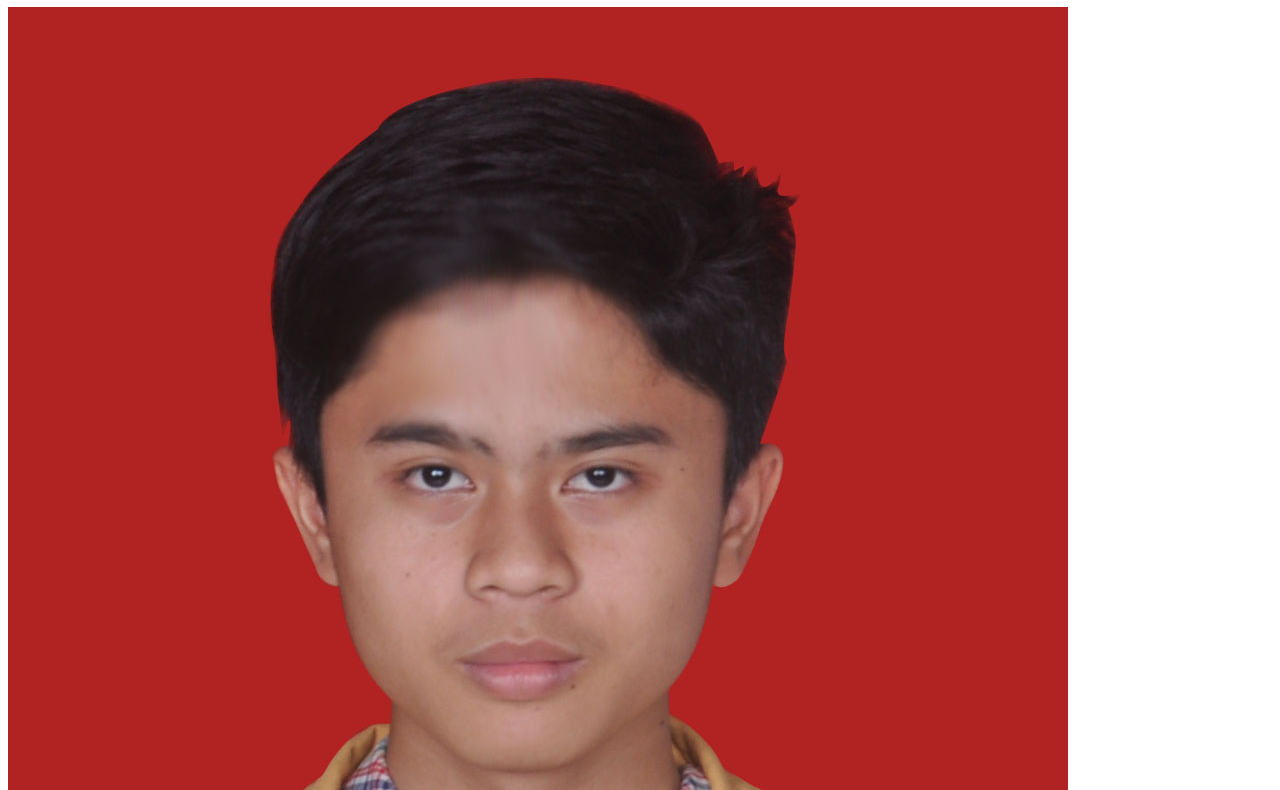
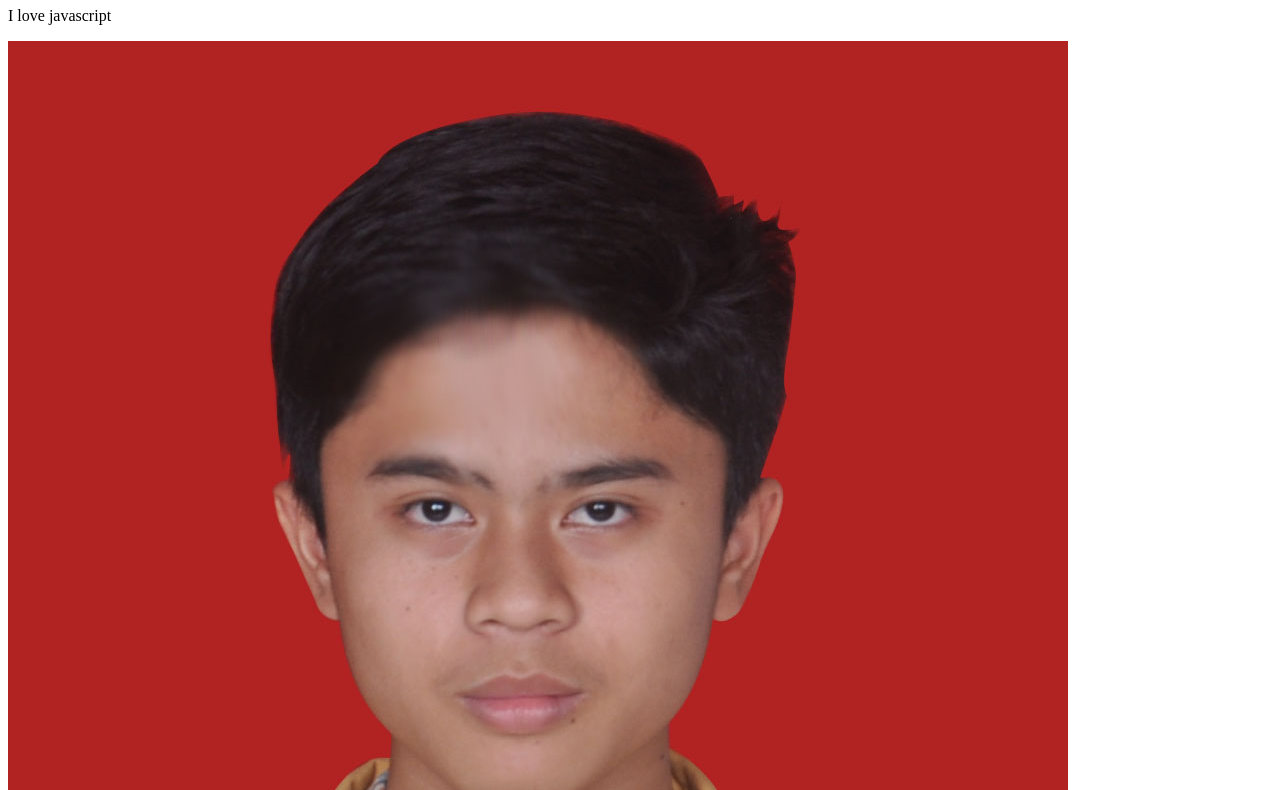
Before and after one commit to ustamirazib/my-repo-from-remote, a plain HTML site: page index.html in a window 1280 px wide. Shown: the part 73-863 px from the top of the page. Drawn offline with Linux system fonts and the light colour scheme.

Commit message:
add tag paragraph

```diff
--- a/index.html
+++ b/index.html
@@ -9,7 +9,7 @@
 
 <body>
     <h1>Belajar VCS Pemula!</h1>
-
+    <p>I love javascript</p>
     <div>
         <img src="./images/my_profile.jpg" alt="Photo profile">
         <h2>Ustami razib</h2>
```
